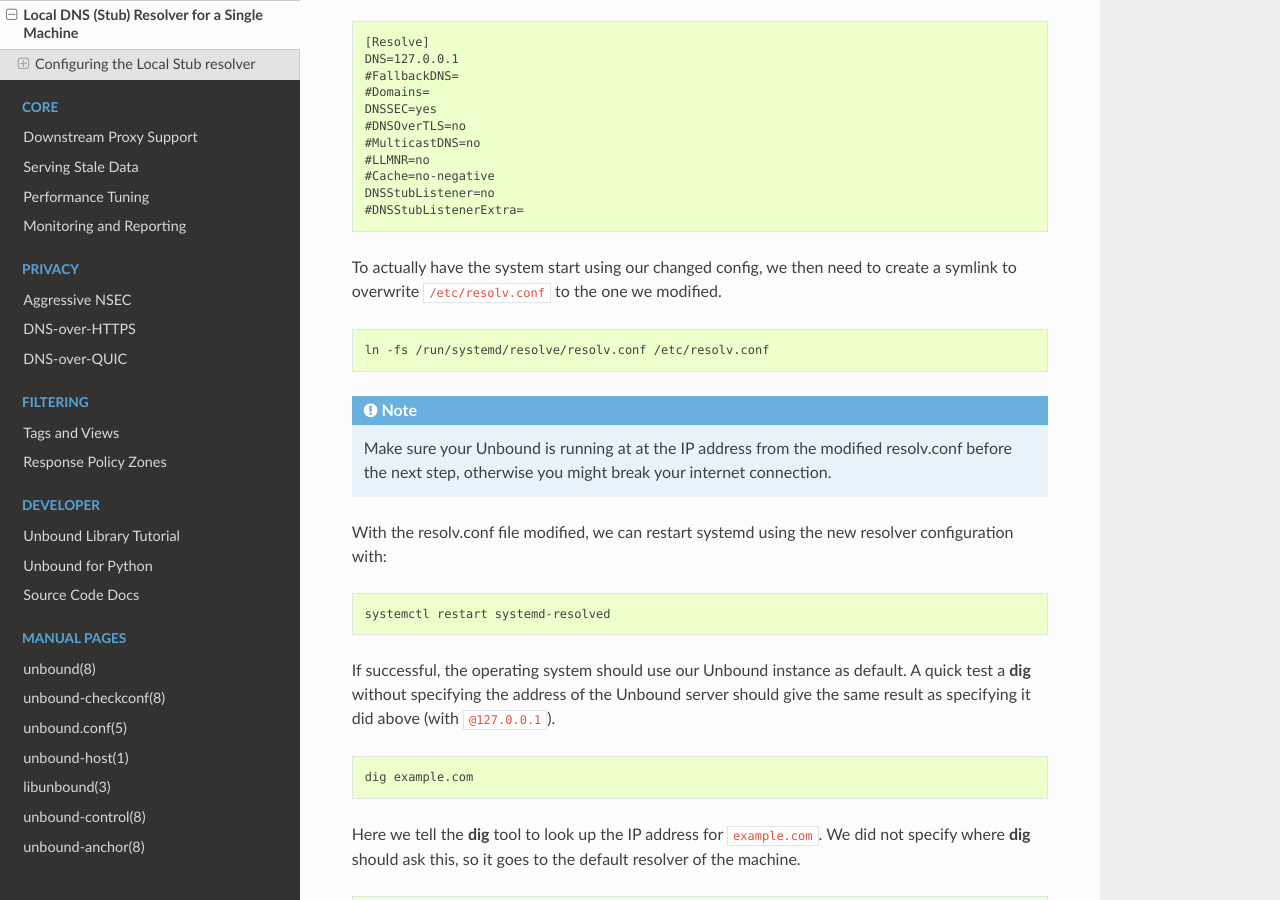
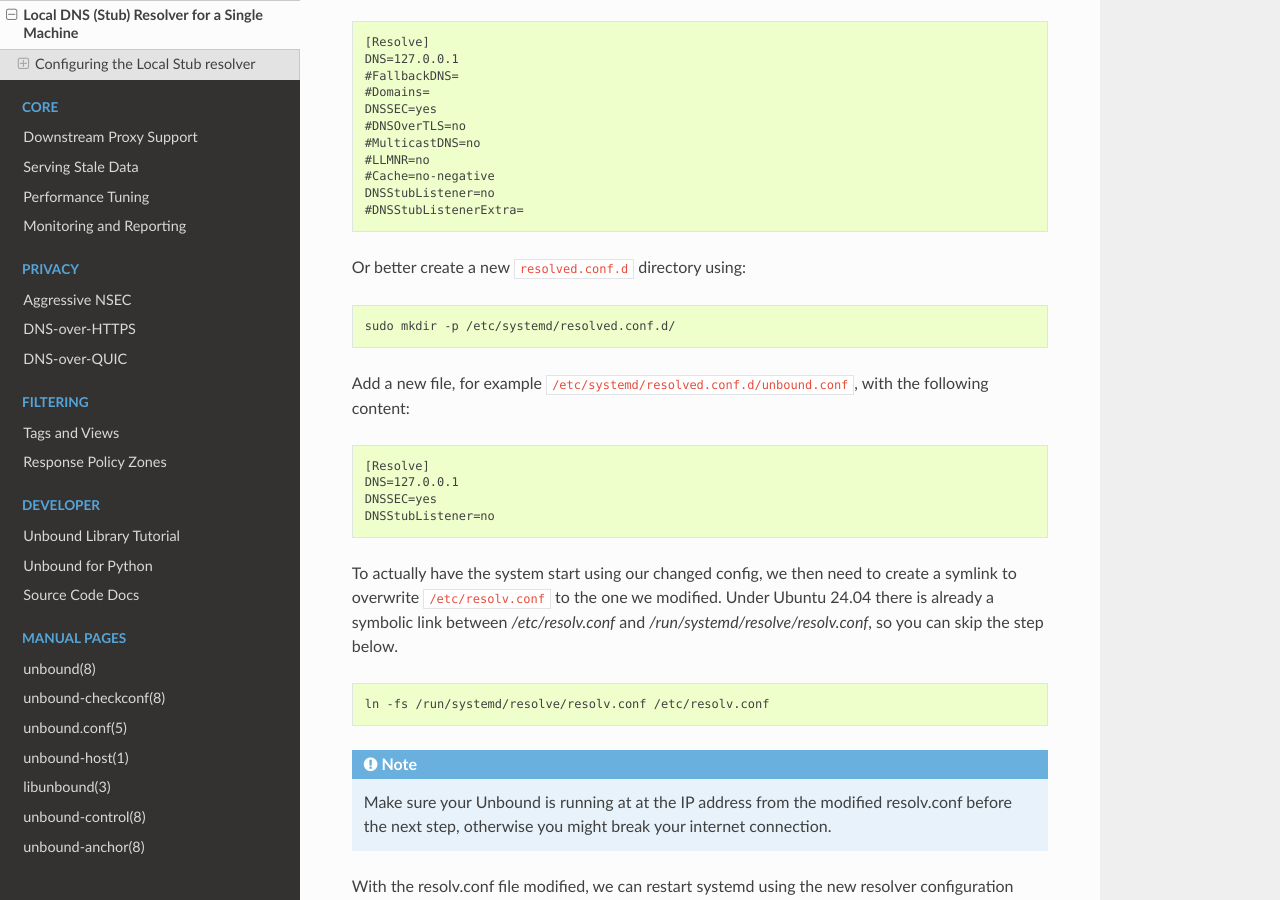
Before and after one commit to NLnetLabs/unbound-manual, a Sphinx documentation site: the page built from source/use-cases/local-stub.rst, in a window 1280 px wide and 900 px high, scrolled down 2033 px. Built offline with Sphinx 7.4.7 and the Read the Docs theme 3.1.0, drawn with Linux system fonts in a browser that asks for light colours; some of the changed text lies outside the part shown.

Commit message:
Generic Ubuntu section
We also have Ubuntu 23 and Ubuntu 24.04 LTS by now..

```diff
--- a/source/use-cases/local-stub.rst
+++ b/source/use-cases/local-stub.rst
@@ -119,7 +119,23 @@
     DNSStubListener=no
     #DNSStubListenerExtra=
 
-To actually have the system start using our changed config, we then need to create a symlink to overwrite :file:`/etc/resolv.conf` to the one we modified.
+Or better create a new ``resolved.conf.d`` directory using:
+
+.. code-block:: bash
+
+    sudo mkdir -p /etc/systemd/resolved.conf.d/
+
+Add a new file, for example :file:`/etc/systemd/resolved.conf.d/unbound.conf`, with the following content:
+
+
+.. code-block:: text
+
+    [Resolve]
+    DNS=127.0.0.1
+    DNSSEC=yes
+    DNSStubListener=no
+
+To actually have the system start using our changed config, we then need to create a symlink to overwrite :file:`/etc/resolv.conf` to the one we modified. Under Ubuntu 24.04 there is already a symbolic link between `/etc/resolv.conf` and `/run/systemd/resolve/resolv.conf`, so you can skip the step below.
 
 .. code-block:: bash
 
```
Also changed, not shown: other parts of source/use-cases/local-stub.rst (+2 -2 lines).
